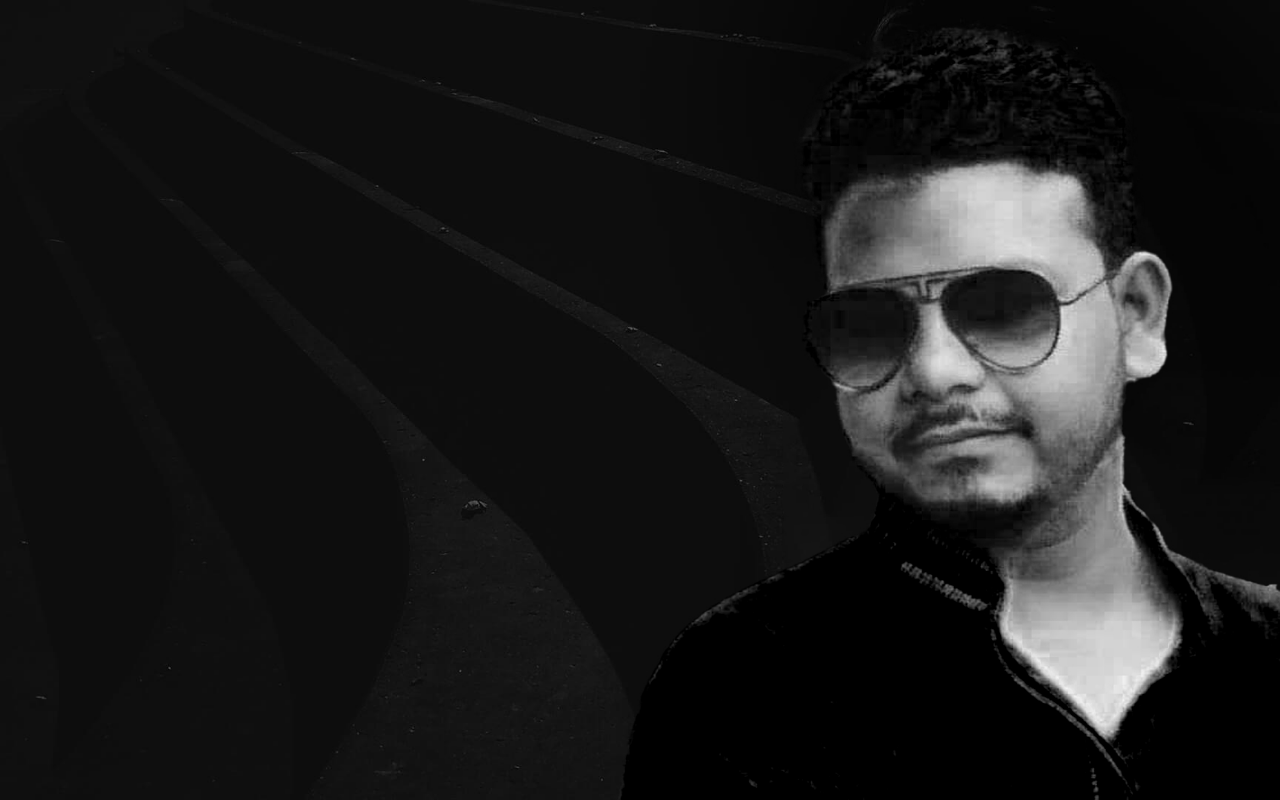
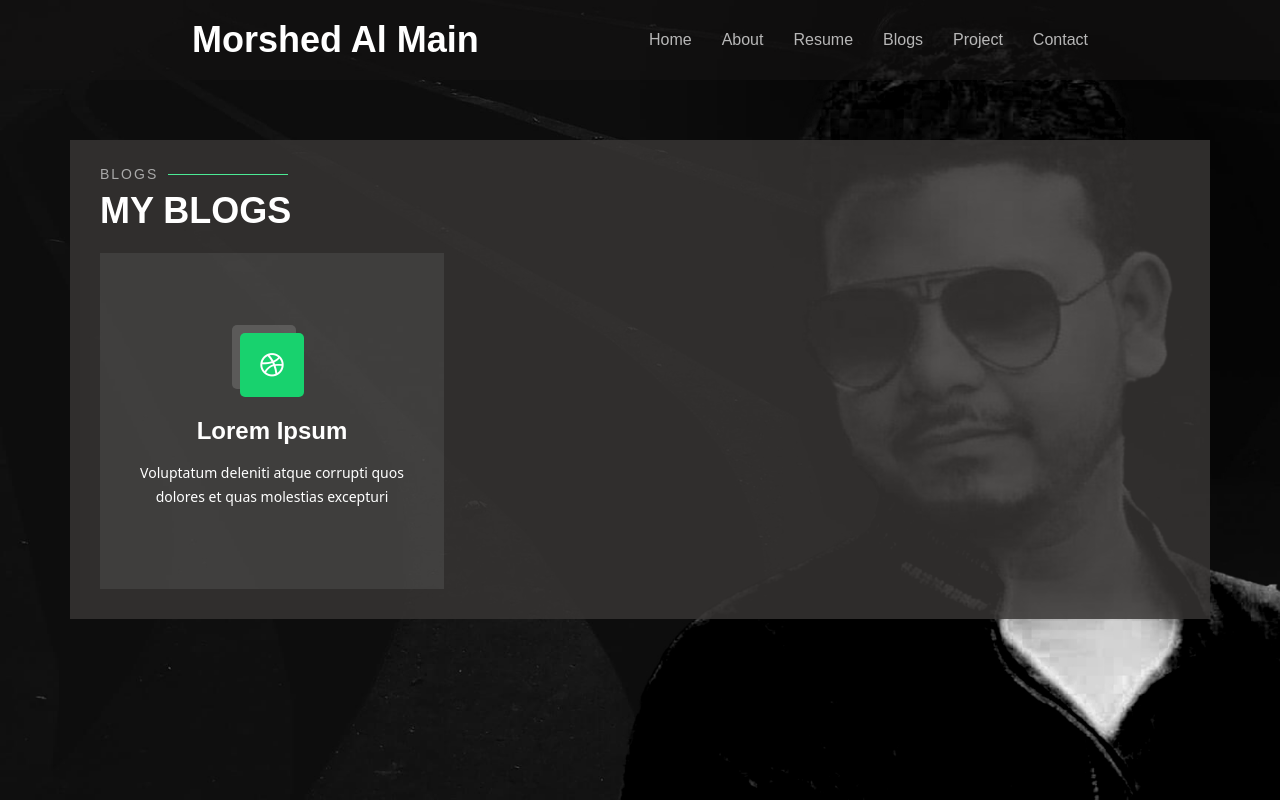
Before and after one commit to murshedkoli/portfolio, a React (Create React App) app: page /blogs in a window 1280 px wide. Built offline with nearby package versions, Linux system fonts and the light colour scheme.

Commit message:
update color and blogs

```diff
--- a/src/App.js
+++ b/src/App.js
@@ -12,6 +12,8 @@ import About from './Component/About/About';
 import Resume from './Component/Resume/Resume';
 import Project from './Component/Resume/Project/Project';
 import Contact from './Component/Contact/Contact';
+import Blogs from './Component/Blog/Blogs';
+import Notfound from './Component/Notfound/Notfound';
 
 
 function App() {
@@ -39,6 +41,14 @@ function App() {
             <Contact/>
           </Route>
 
+          <Route path="/blogs">
+            <Blogs/>
+          </Route>
+
+          <Route path="/*">
+            <Notfound/>
+          </Route>
+
         </Switch>
       </Router>
     </div>
--- /dev/null
+++ b/src/Component/Blog/Blogs.js
@@ -0,0 +1,32 @@
+import React from 'react';
+import Navber from '../Navber/Navber';
+
+const Blogs = () => {
+    return (
+        <div>
+            <Navber/>
+            <section id="services" className="services">
+                <div className="container">
+                    <div className="section-title">
+                        <h2>Blogs</h2>
+                        <p>My Blogs</p>
+                    </div>
+                    <div className="row">
+                        <div className="col-lg-4 col-md-6 d-flex align-items-stretch">
+                            <div className="icon-box">
+                                <div className="icon"><i className="bx bxl-dribbble" /></div>
+                                <h4><a href>Lorem Ipsum</a></h4>
+                                <p>Voluptatum deleniti atque corrupti quos dolores et quas molestias excepturi</p>
+                            </div>
+                        </div>
+
+
+                    </div>
+                </div>
+            </section>
+
+        </div>
+    );
+};
+
+export default Blogs;
--- a/src/Component/Contact/Contact.js
+++ b/src/Component/Contact/Contact.js
@@ -105,9 +105,9 @@ const sendmail= (e)=>{
                             <div className="text-center">
                                 <h1 style={{ fontSize: 40 }}>Send Message</h1>
                             </div>
-                            <div className="contact-form" style={{ maxWidth: 450, margin: '0 auto' }}>
-                                <div className="form-mid">
-                                    <form onSubmit={sendmail} >
+                            <div className="contact-form" style={{ maxWidth: 450, margin: '0 auto', backgroundColor:'#383534d5' }}>
+                                <div className="form-mid" style={{  backgroundColor:'#383534d5' }}>
+                                    <form  onSubmit={sendmail} >
                                         <div className="field">
                                             <input onChange={handleOnChange} type="text" className="form-control" name="name" id="Name" placeholder="Name" required />
                                         </div>
--- a/src/Component/Home/Home.js
+++ b/src/Component/Home/Home.js
@@ -21,9 +21,10 @@ const Home = () => {
                     <ul>
                        <li><a className="nav-link "> <Link to="/">Home</Link></a></li>
                        <li><a className="nav-link "> <Link to="/about">About</Link></a></li>
-                       <li><a className="nav-link "> <Link to="resume">Resume</Link></a></li>
-                       <li><a className="nav-link "> <Link to="project">Project</Link></a></li>
-                       <li><a className="nav-link "> <Link to="contact">Contact</Link></a></li>
+                       <li><a className="nav-link "> <Link to="/resume">Resume</Link></a></li>
+                       <li><a className="nav-link "> <Link to="/blogs">Blogs</Link></a></li>
+                       <li><a className="nav-link "> <Link to="/project">Project</Link></a></li>
+                       <li><a className="nav-link "> <Link to="/contact">Contact</Link></a></li>
 
                     </ul>
 
--- a/src/Component/Navber/Navber.js
+++ b/src/Component/Navber/Navber.js
@@ -5,17 +5,18 @@ import { Link } from 'react-router-dom';
 
 const Navber = () => {
     return (
-        <header  id={style.header} className={style.headertop}>
-            <div style={{width:'70%', margin:'auto', display:'flex'}}>
+        <header id={style.header} className={style.headertop}>
+            <div style={{ width: '70%', margin: 'auto', display: 'flex' }}>
                 <h1><Link to="/">Morshed Al Main</Link></h1>
 
                 <nav id={style.navbar} className={style.navbar}>
                     <ul>
-                    <li><a className="nav-link "> <Link to="/">Home</Link></a></li>
-                       <li><a className="nav-link "> <Link to="/about">About</Link></a></li>
-                       <li><a className="nav-link "> <Link to="resume">Resume</Link></a></li>
-                       <li><a className="nav-link "> <Link to="project">Project</Link></a></li>
-                       <li><a className="nav-link "> <Link to="contact">Contact</Link></a></li>
+                        <li><a className="nav-link "> <Link to="/">Home</Link></a></li>
+                        <li><a className="nav-link "> <Link to="/about">About</Link></a></li>
+                        <li><a className="nav-link "> <Link to="/resume">Resume</Link></a></li>
+                        <li><a className="nav-link "> <Link to="/blogs">Blogs</Link></a></li>
+                        <li><a className="nav-link "> <Link to="/project">Project</Link></a></li>
+                        <li><a className="nav-link "> <Link to="/contact">Contact</Link></a></li>
                     </ul>
 
                 </nav>
--- a/src/Component/Navber/Navber.module.css
+++ b/src/Component/Navber/Navber.module.css
@@ -5,12 +5,10 @@
     left: 0;
     top: 0;
     right: 0;
-    background: #f27126;
+    background: #131211a6;
   }
 
-  #header.headertop .socialLinks, #header.headertop h2, #about.resume-download {
-    display: none;
-  }
+
 
   #header.headertop h1 {
     margin-right: auto;
@@ -136,7 +134,7 @@
     right: 0;
     left: 0;
     bottom: 0;
-    background: #f27126;
+    background: #161515ea;
     transition: 0.3s;
     z-index: 999;
     margin-top: 0;
--- /dev/null
+++ b/src/Component/Notfound/Notfound.js
@@ -0,0 +1,11 @@
+import React from 'react';
+
+const Notfound = () => {
+    return (
+        <div>
+
+        </div>
+    );
+};
+
+export default Notfound;
--- a/src/assets/css/style.css
+++ b/src/assets/css/style.css
@@ -21,7 +21,7 @@ section.section-show {
 }
 
 section .container {
-  background: #4d2e1e;
+  background: #383534d5;
   padding: 30px;
 }
 
```
